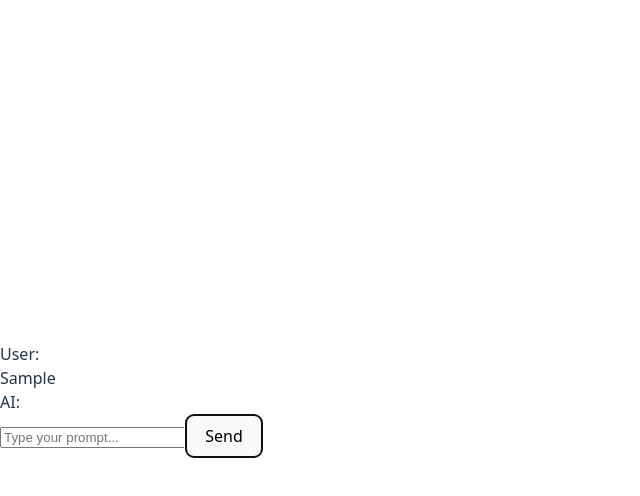
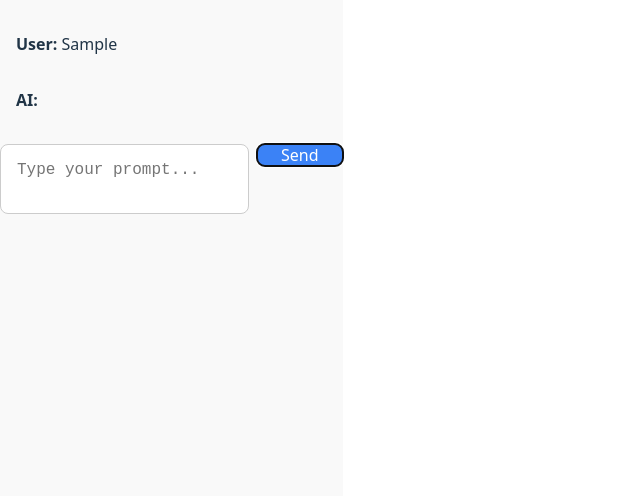
Before and after one commit to victorpengmx/llm-web-chat, a React (Vite) app in the folder frontend/: page / in a window 1280 px wide. Both pictures are taken after typing "Sample" into the empty fields and a click on the button "Send". Shown: the top 496 px of the page, without its empty margins (0-640 px from the left). Built offline with nearby package versions, Linux system fonts and the light colour scheme; no server answers.

Commit message:
Add loading chat history

```diff
--- a/frontend/src/App.jsx
+++ b/frontend/src/App.jsx
@@ -1,9 +1,30 @@
+import { useState, useEffect } from "react";
 import ChatWindow from "./components/ChatWindow";
 import ChatInput from "./components/ChatInput";
-import { useState } from "react";
+import "./components/ChatLayout.css";
 
 function App() {
   const [messages, setMessages] = useState([]);
+
+  // Load history once when the component mounts
+  useEffect(() => {
+    const fetchHistory = async () => {
+      try {
+        const res = await fetch("http://localhost:8000/history");
+        const data = await res.json();
+        // Convert to expected format with prompt & responseStream
+        const parsed = data.map((msg) => ({
+          prompt: msg.prompt,
+          responseStream: msg.response,
+        }));
+        setMessages(parsed);
+      } catch (error) {
+        console.error("Failed to fetch chat history:", error);
+      }
+    };
+
+    fetchHistory();
+  }, []);
 
   const addPrompt = (prompt) => {
     setMessages((prev) => [...prev, { prompt, responseStream: "" }]);
@@ -14,7 +35,6 @@ function App() {
       const updated = [...prev];
       const lastMsg = updated[updated.length - 1];
 
-      // Prevent duplicating of tokens
       updated[updated.length - 1] = {
         ...lastMsg,
         responseStream: lastMsg.responseStream + chunk,
@@ -24,14 +44,17 @@ function App() {
     });
   };
 
-
   return (
-    <div className="flex flex-col h-screen">
-      <div className="flex-1 overflow-y-auto bg-gray-100 p-4">
-        <ChatWindow messages={messages} />
-      </div>
-      <div className="border-t p-4 bg-white">
-        <ChatInput onSend={addPrompt} onStreamUpdate={updateLastResponse} />
+    <div className="app-outer">
+      <div className="app-inner">
+        <div className="flex flex-col h-full">
+          <div className="flex-1 overflow-y-auto bg-gray-100 p-4">
+            <ChatWindow messages={messages} />
+          </div>
+          <div className="border-t p-4 bg-white">
+            <ChatInput onSend={addPrompt} onStreamUpdate={updateLastResponse} />
+          </div>
+        </div>
       </div>
     </div>
   );
--- a/frontend/src/components/ChatInput.jsx
+++ b/frontend/src/components/ChatInput.jsx
@@ -1,18 +1,23 @@
 import { useState } from "react";
+import "./ChatLayout.css";
 
 const ChatInput = ({ onSend, onStreamUpdate }) => {
   const [input, setInput] = useState("");
 
   const handleSend = async () => {
-    if (!input.trim()) return;
+    const prompt = input.trim();
+    if (!prompt) return;
 
-    onSend(input); // Add the prompt with empty response
-    const prompt = input;
-    setInput(""); // Clear input
+    // Add prompt to chat with empty response first
+    onSend(prompt);
+    setInput(""); // Clear the input field
 
+    try {
       const res = await fetch("http://localhost:8000/generate/stream", {
         method: "POST",
-      headers: { "Content-Type": "application/json" },
+        headers: {
+          "Content-Type": "application/json",
+        },
         body: JSON.stringify({ prompt }),
       });
 
@@ -24,20 +29,30 @@ const ChatInput = ({ onSend, onStreamUpdate }) => {
         if (done) break;
 
         const chunk = decoder.decode(value);
-      onStreamUpdate(chunk); // Append to the current response
+        onStreamUpdate(chunk);
+      }
+    } catch (error) {
+      console.error("Streaming error:", error);
+    }
+  };
+
+  const handleKeyDown = (e) => {
+    if (e.key === "Enter" && !e.shiftKey) {
+      e.preventDefault();
+      handleSend();
     }
   };
 
   return (
-    <div className="flex gap-2">
-      <input
-        className="flex-1 border rounded p-2"
+    <div className="chat-input-container">
+      <textarea
+        className="chat-input"
         placeholder="Type your prompt..."
         value={input}
         onChange={(e) => setInput(e.target.value)}
-        onKeyDown={(e) => e.key === "Enter" && handleSend()}
+        onKeyDown={handleKeyDown}
       />
-      <button onClick={handleSend} className="px-4 py-2 bg-blue-500 text-white rounded">
+      <button onClick={handleSend} className="chat-button">
         Send
       </button>
     </div>
--- /dev/null
+++ b/frontend/src/components/ChatLayout.css
@@ -0,0 +1,77 @@
+/* ChatLayout.css */
+
+/* Center the app horizontally and stretch it vertically */
+.app-outer {
+  display: flex;
+  justify-content: center;
+  align-items: stretch;
+  height: 100vh;
+  width: 100%;
+  background-color: #f9f9f9;
+}
+
+/* Limit app width to 60% of screen and take full height */
+.app-inner {
+  width: 100%;
+  max-width: 900px;
+  height: 100%;
+  display: flex;
+  flex-direction: column;
+}
+
+
+.app-wrapper {
+  display: flex;
+  justify-content: center;
+  height: 100vh;
+  background-color: #f9f9f9;
+  overflow: hidden;
+}
+
+.chat-container {
+  display: flex;
+  flex-direction: column;
+  width: 100%;
+  max-width: 800px;
+  height: 100%;
+  padding: 1rem;
+  box-sizing: border-box;
+}
+
+.chat-window-wrapper {
+  flex: 1;
+  overflow-y: auto;
+  padding-bottom: 1rem;
+}
+
+.chat-input-container {
+  display: flex;
+  gap: 0.5rem;
+  height: 12.5%; /* 1/8 of screen */
+}
+
+.chat-input {
+  flex: 1;
+  resize: none;
+  padding: 1rem;
+  font-size: 1rem;
+  border-radius: 0.5rem;
+  border: 1px solid #ccc;
+  height: 100%;
+  box-sizing: border-box;
+}
+
+.chat-button {
+  padding: 0 1.5rem;
+  font-size: 1rem;
+  border-radius: 0.5rem;
+  background-color: #3b82f6;
+  color: white;
+  border: none;
+  height: 100%;
+  cursor: pointer;
+}
+
+.chat-button:hover {
+  background-color: #2563eb;
+}
--- a/frontend/src/components/MessagePair.jsx
+++ b/frontend/src/components/MessagePair.jsx
@@ -1,12 +1,9 @@
 const MessagePair = ({ prompt, responseStream }) => (
-  <div className="mb-4">
-    <div className="font-semibold text-gray-800">User:</div>
-    <div className="bg-white p-2 rounded shadow">{prompt}</div>
-    <div className="mt-2 font-semibold text-green-700">AI:</div>
-    <div className="bg-green-50 p-2 rounded shadow whitespace-pre-wrap">
-      {responseStream}
-    </div>
+  <div className="chat-container">
+    <p><strong>User:</strong> {prompt}</p>
+    <p><strong>AI:</strong> {responseStream}</p>
   </div>
+
 );
 
 export default MessagePair;
```
Lines whose indentation alone changed are shown as unchanged.
